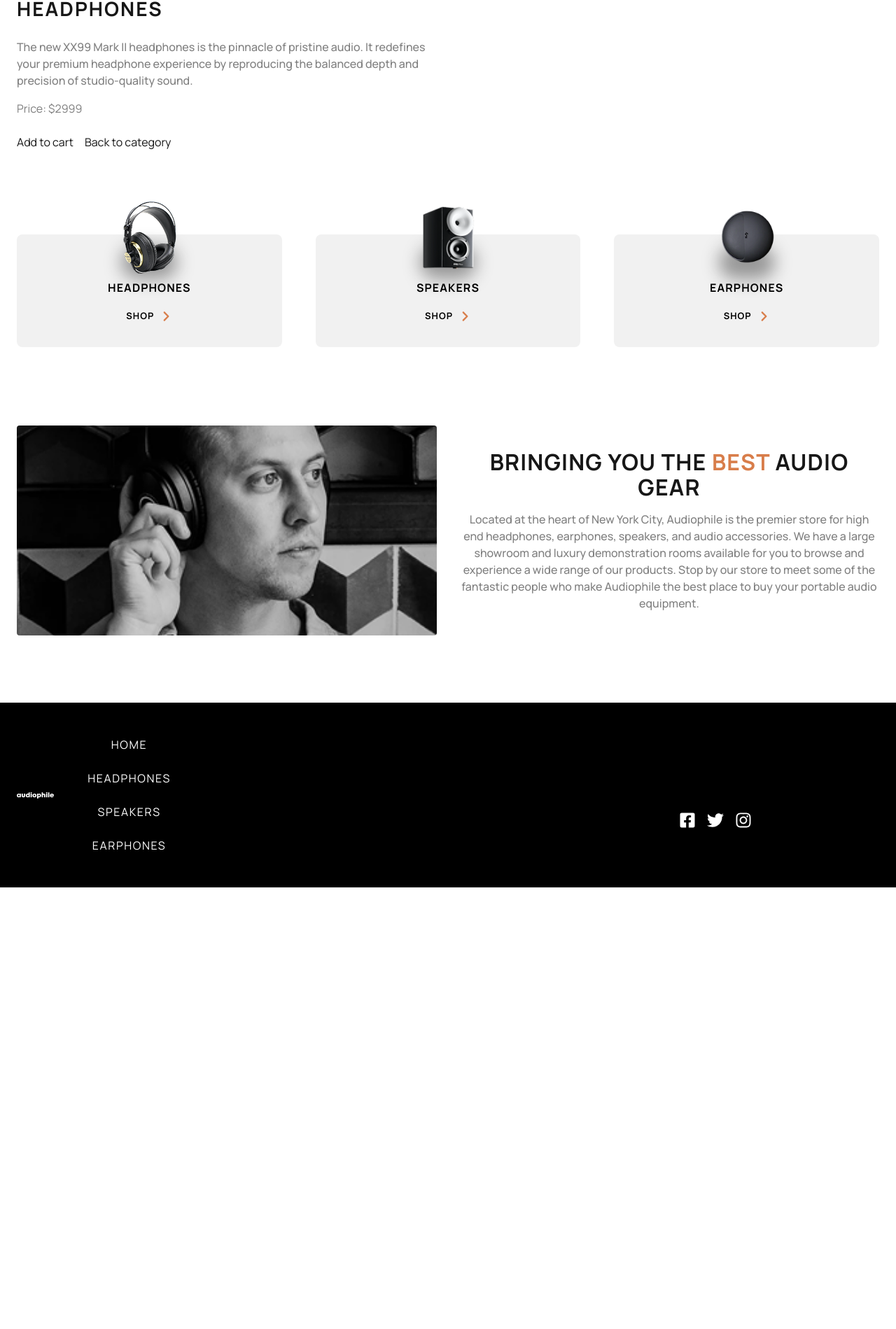
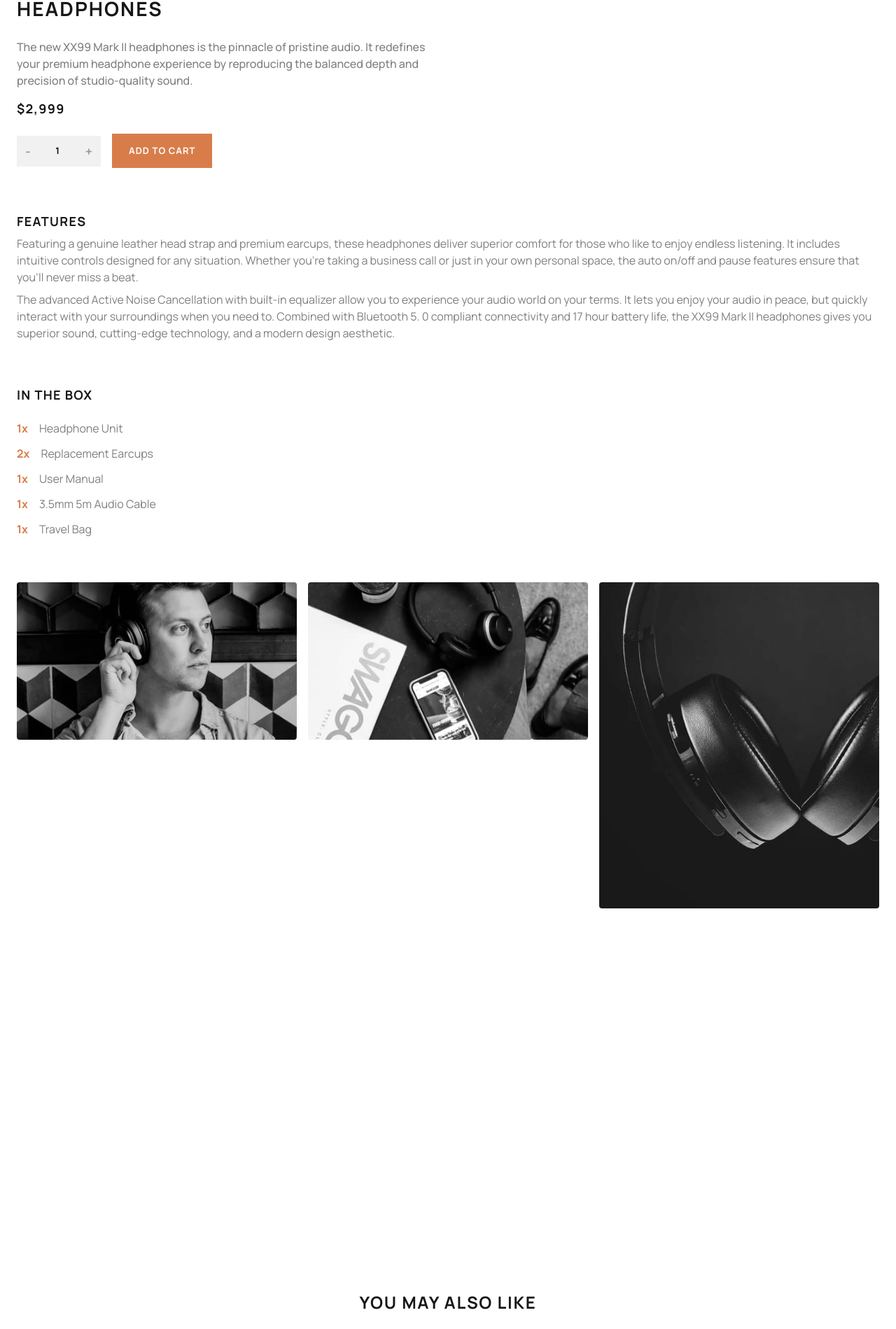
Before and after one commit to stephany247/audiophile, a Next.js app: page /headphones/xx99-mark-ii in a window 1280 px wide. Shown: the part 874-2773 px from the top of the page at 70% size. Before the commit the page ends 2142 px from the top, so only its background shows below. Built offline with nearby package versions, Linux system fonts and the light colour scheme; grey boxes are pictures that could not be loaded.

Commit message:
feat: enhance product page layout and add price formatting + recommendation helper functions

```diff
--- a/app/[category]/[product]/page.tsx
+++ b/app/[category]/[product]/page.tsx
@@ -1,5 +1,8 @@
-// app/categories/[category]/products/[product]/page.tsx
+import ClientActions from "@/components/product/ClientActions";
+import ProductCard from "@/components/product/ProductCard";
 import { products } from "@/data/products";
+import { formatCurrency } from "@/utils/formatCurrency";
+import { recommendProducts } from "@/utils/recommendProducts";
 import Image from "next/image";
 import Link from "next/link";
 import { notFound } from "next/navigation";
@@ -19,8 +22,15 @@ export default async function ProductPage({ params }: Props) {
     return notFound();
   }
 
+  const recommendations = recommendProducts(
+    item.id,
+    item.category,
+    products,
+    3
+  );
   return (
-    <article className="space-y-6 p-6">
+    <div className="space-y-16 p-6">
+      <section className="space-y-6">
         <Link
           href={`/categories/${category}`}
           className="text-gray font-medium inline-block"
@@ -42,26 +52,69 @@ export default async function ProductPage({ params }: Props) {
           )}
 
           <h1 className="text-h4! font-bold uppercase">
-          {item.name} <span className="block">{item.category}</span>
+            {item.name}{" "}
+            <span className="block">
+              {item.category === "speakers" ? "Speaker" : item.category}
+            </span>
           </h1>
         </header>
 
         <div className="mt-6 grid md:grid-cols-2 gap-8">
           <div>
             <p className="mb-4 font-medium">{item.description}</p>
-          <p className="mb-6">Price: ${item.price ?? "—"}</p>
+            <h6 className="mb-6">{formatCurrency(item.price)} </h6>
 
             {/* Add actions */}
-          <div className="flex gap-4">
-            <a href="#" className="btn btn-primary">
-              Add to cart
-            </a>
-            <a href={`/categories/${category}`} className="btn">
-              Back to category
-            </a>
+            {/* Client-only interactive part */}
+            <ClientActions productId={String(item.id)} />
           </div>
         </div>
+      </section>
+      <section className="space-y-2">
+        <h6 className="uppercase">Features</h6>
+        <p>{item.features[0]}</p>
+        <p>{item.features[1]}</p>
+      </section>
+      <section className="space-y-6">
+        <h6 className="uppercase">In the box</h6>
+        <ul className="space-y-3">
+          {item.in_the_box.map((i, idx) => (
+            <li key={idx} className="flex items-center gap-4">
+              <span className="text-primary font-bold">{i.quantity}x</span>
+              <p>{i.item}</p>
+            </li>
+          ))}
+        </ul>
+      </section>
+      <section className="grid grid-cols-1 grid-rows-4 md:grid-cols-3 gap-4">
+        {item.images.slice(2, 5).map((src, idx) => (
+          <div
+            key={idx}
+            className={`relative w-full rounded overflow-hidden ${
+              idx === 2 ? "row-span-2 object-[25%, 75%]" : "aspect-video"
+            }`}
+          >
+            <Image
+              src={src}
+              alt={`${item.name} ${idx + 3}`} // +3 so alt matches actual image position
+              fill
+              sizes="(max-width: 768px) 100vw, 33vw"
+              className="object-cover"
+            />
           </div>
-    </article>
+        ))}
+      </section>
+      {recommendations.length > 0 && (
+        <section className="space-y-6 text-center">
+          <h2 className="text-h5! uppercase">You may also like</h2>
+
+          <div className="grid grid-cols-1 sm:grid-cols-3 gap-12">
+            {recommendations.map((rec) => (
+              <ProductCard key={rec.id} product={rec} />
+            ))}
+          </div>
+        </section>
+      )}
+    </div>
   );
 }
--- a/components/layout/Footer.tsx
+++ b/components/layout/Footer.tsx
@@ -31,14 +31,14 @@ export default function Footer() {
             Earphones
           </Link>
         </nav>
-        <p className="max-w-md text-gray">
+        <p className="max-w-md text-white/50!">
           Audiophile is an all in one stop to fulfill your audio needs. We're a
           small team of music lovers and sound specialists who are devoted to
           helping you get the most out of personal audio. Come and visit our
           demo facility - we’re open 7 days a week.
         </p>
         <div className="w-full flex flex-col gap-12">
-          <p className="text-gray">Copyright 2021. All Rights Reserved</p>
+          <p className="text-white/50!">Copyright 2021. All Rights Reserved</p>
           <div className="flex gap-4 items-center justify-center text-2xl">
             <FaFacebookSquare />
             <FaTwitter />
--- /dev/null
+++ b/components/product/ClientActions.tsx
@@ -0,0 +1,26 @@
+"use client";
+
+import { useState } from "react";
+import NumberInput from "@/components/ui/NumberInput";
+import Button from "../ui/Button";
+
+type Props = {
+  productId: string;
+};
+
+export default function ClientActions({ productId }: Props) {
+  const [quantity, setQuantity] = useState<number>(1);
+
+  function handleAddToCart() {
+    console.log("add to cart", { productId, quantity });
+  }
+
+  return (
+    <div className="flex gap-4 items-center">
+      <NumberInput value={quantity} onChange={setQuantity} />
+      <Button variant="primary" onClick={handleAddToCart}>
+        Add to cart
+      </Button>
+    </div>
+  );
+}
--- /dev/null
+++ b/components/product/ProductCard.tsx
@@ -0,0 +1,34 @@
+// components/product/ProductCard.tsx
+import Link from "next/link";
+import Image from "next/image";
+import Button from "../ui/Button";
+import type { Product } from "@/utils/recommendProducts";
+
+type Props = {
+  product: Product;
+};
+
+export default function ProductCard({ product }: Props) {
+  const href = `/${product.category}/${product.id}`;
+
+  return (
+    <article className="text-center space-y-6">
+      <div className="relative w-full aspect-5/3 rounded overflow-hidden bg-surface">
+        <Image
+          src={product.images?.[1] ?? "/images/headphone.png"}
+          alt={product.name}
+          fill
+          sizes="(max-width: 768px) 100vw, 33vw"
+          className="object-contain w-20 h-auto"
+        />
+      </div>
+
+      <h3 className="text-xl font-bold uppercase tracking-wide">{product.name} {product.category === "speakers" ? "Speaker" : ""}</h3>
+
+      <Link href={href}>
+        {/* If your Button accepts href prop you can pass it directly instead */}
+        <Button>See Product</Button>
+      </Link>
+    </article>
+  );
+}
--- a/components/ui/NumberInput.tsx
+++ b/components/ui/NumberInput.tsx
@@ -23,18 +23,18 @@ const NumberInput: React.FC<NumberInputProps> = ({ value, onChange, min = 1, max
       <button
         onClick={handleDecrease}
         className={clsx(
-          "text-[#979797] text-lg font-bold transition-all duration-300 hover:text-primary cursor-pointer"
+          "text-gray text-lg font-bold transition-all duration-300 hover:text-primary cursor-pointer"
         )}
       >
         -
       </button>
-      <span className="text-[13px] font-bold tracking-[0.063rem] text-[#101010]">
+      <span className="text-[13px] font-bold tracking-[0.063rem] text-black">
         {value}
       </span>
       <button
         onClick={handleIncrease}
         className={clsx(
-          "text-[#979797] text-lg font-bold transition-all duration-300 hover:text-primary cursor-pointer"
+          "text-gray text-lg font-bold transition-all duration-300 hover:text-primary cursor-pointer"
         )}
       >
         +
--- /dev/null
+++ b/utils/formatCurrency.ts
@@ -0,0 +1,7 @@
+export function formatCurrency(amount: number, currency = "USD") {
+  return amount.toLocaleString("en-US", {
+    style: "currency",
+    currency,
+    minimumFractionDigits: 0,
+  });
+}
--- /dev/null
+++ b/utils/recommendProducts.ts
@@ -0,0 +1,36 @@
+// utils/recommendProducts.ts
+export type Product = {
+  id: string | number;
+  name: string;
+  category: string;
+  images?: string[];
+  description?: string;
+  price?: number;
+  slug?: string;
+};
+
+export function recommendProducts(
+  currentId: string | number,
+  currentCategory: string,
+  products: Product[],
+  limit = 3
+): Product[] {
+  const idStr = String(currentId);
+
+  // first: same-category (exclude current)
+  const same = products.filter(
+    (p) => String(p.id) !== idStr && p.category === currentCategory
+  );
+
+  // second: other categories (exclude current)
+  const others = products.filter(
+    (p) => String(p.id) !== idStr && p.category !== currentCategory
+  );
+
+  // take up to `limit` from same, then fill with others
+  const takeSame = same.slice(0, limit);
+  const remaining = Math.max(0, limit - takeSame.length);
+  const takeOthers = others.slice(0, remaining);
+
+  return [...takeSame, ...takeOthers].slice(0, limit);
+}
```
Lines whose indentation alone changed are shown as unchanged.
